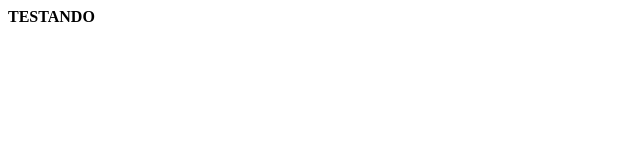
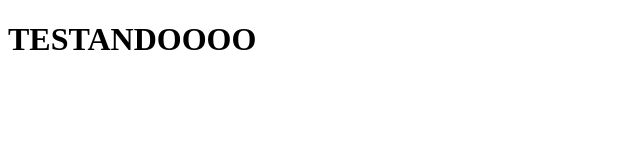
Before and after one commit to rbkandrade/rbkandrade.github.io, a plain HTML site: page index.html in a window 1280 px wide. Shown: the whole page, without its empty margins (0-640 px from the left). Drawn offline with Linux system fonts and the light colour scheme.

Commit message:
Update index.html

```diff
--- a/index.html
+++ b/index.html
@@ -1,12 +1,12 @@
-<HTML>
-
-<HEAD>
-<TITLE> Testando</TITLE>
-</HEAD>
-<BODY>
-
-<b>  TESTANDO  </b>
-
-</BODY>
-
-</HTML>
+<!DOCTYPE html>
+<html lang="pt-br">
+<head>
+    <meta charset="UTF-8">
+    <meta name="viewport" content="width=device-width, initial-scale=1.0">
+    <meta http-equiv="X-UA-Compatible" content="ie=edge">
+    <title>Meu primeiro site no GitHub Pages</title>
+</head>
+<body>
+    <h1>TESTANDOOOO</h1>
+</body>
+</html>
```
